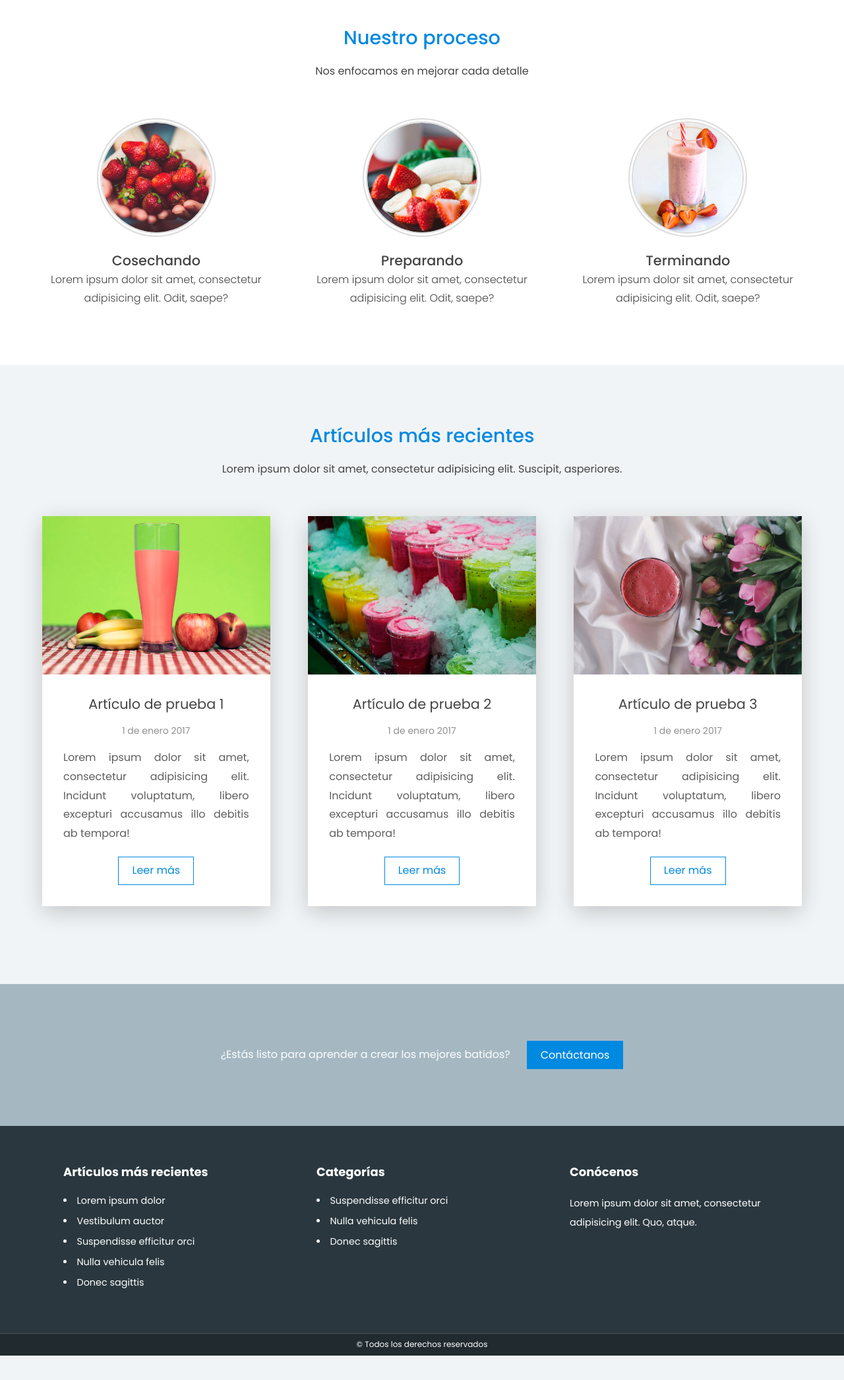
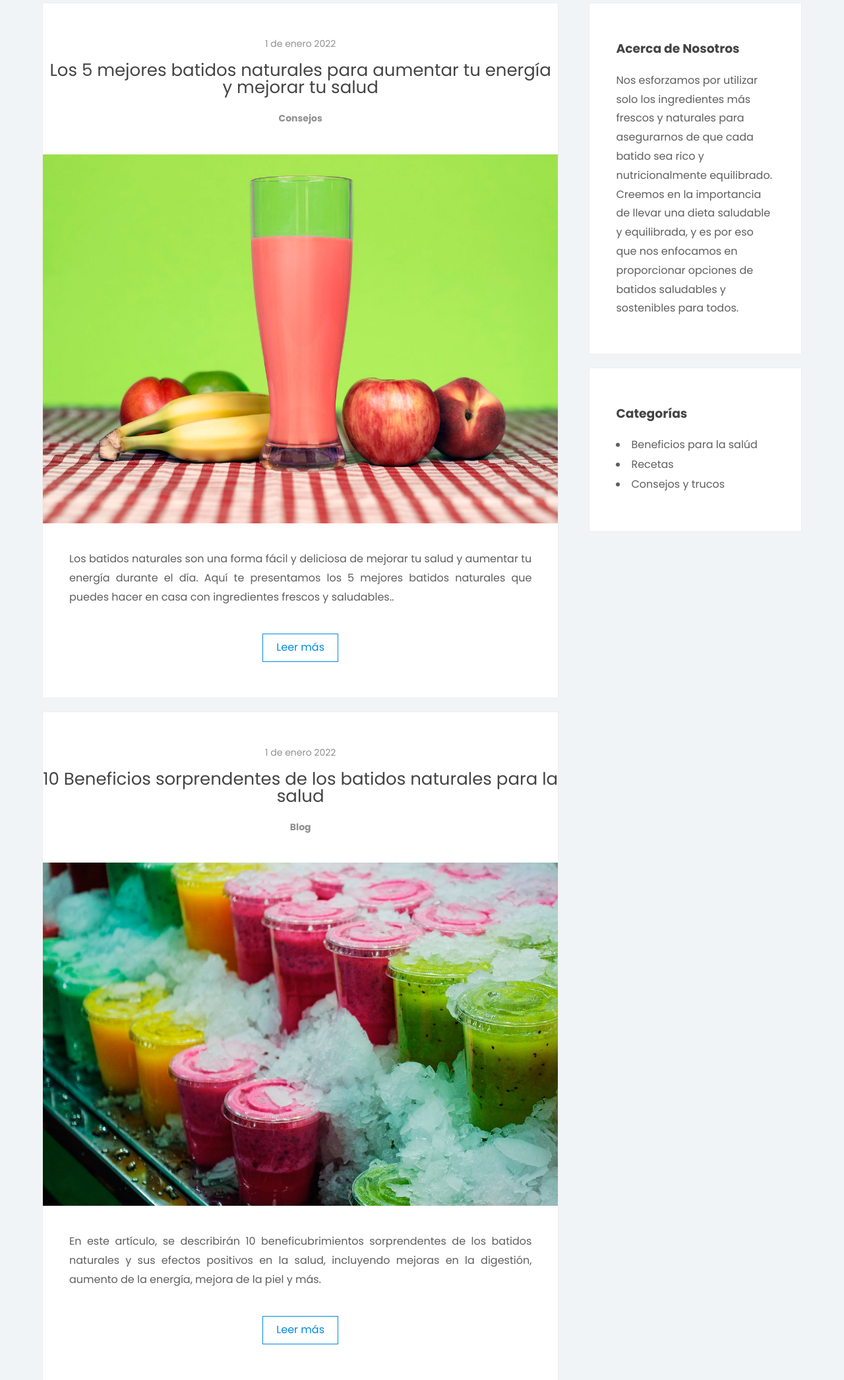
Before and after one commit to felipeberrio/Frutal, a plain HTML site: page blog.html in a window 1280 px wide. Shown: the part 487-2578 px from the top of the page at 66% size. Before the commit the page ends 2541 px from the top, so only its background shows below. Drawn offline with nearby package versions, Linux system fonts and the light colour scheme.

Commit message:
Commit frontend

```diff
--- a/home-page.html
+++ b/blog.html
@@ -70,10 +70,10 @@
             </a>
           </div>
           <ul>
-            <li class="page-active"><a href="#">Inicio</a></li>
-            <li><a href="#">Nosotros</a></li>
-            <li><a href="#">Blog</a></li>
-            <li><a href="#">Contacto</a></li>
+            <li><a href="./index.html">Inicio</a></li>
+            <!-- <li><a href="./contact.html">Nosotros</a></li> -->
+            <li class="page-active"><a href="./blog.html">Blog</a></li>
+            <li><a href="/contact.html">Contacto</a></li>
           </ul>
         </nav>
 
@@ -87,88 +87,34 @@
     <section class="main">
 
       <!-- Slider -->
-      <section class="slider-principal">
-        <div class="slider" id="slider">
-          <img src="img/slide1.jpg" alt="">
-          <img src="img/slide2.jpg" alt="">
-          <img src="img/slide3.jpg" alt="">
-          <img src="img/slide4.jpg" alt="">
-        </div>
-        <div class="overlay-slider"></div>
-        <div class="texto-slider">
-          <h3>Porque lo mejor se vive con fruta</h3>
-          <p>Revisa nuestro proceso de preparación desde cero</p>
-          <a href="#blurbs">VER MÁS</a>
+      <section class="banner-principal">
+        <div class="banner" style="background-image: url('img/slide1.jpg');"></div>
+        <div class="overlay-banner"></div>
+        <div class="texto-banner">
+          <h3>Blog</h3>
         </div>
       </section> <!-- Slider -->
 
-      <section class="blurbs" id="blurbs">
+      <section class="blog">
         <div class="contenedor">
 
-          <div class="titulo-seccion">
-            <h3>Nuestro proceso</h3>
-            <p>Nos enfocamos en mejorar cada detalle</p>
-          </div>
-
-          <div class="contenido-seccion">
-
-            <article class="blurb">
-              <div class="imagen">
-                <img src="img/blurb-cosechando.jpg" alt="">
-              </div>
-              <div class="texto">
-                <h4>Cosechando</h4>
-                <p>Lorem ipsum dolor sit amet, consectetur adipisicing elit. Odit, saepe?</p>
-              </div>
-            </article>
-
-            <article class="blurb">
-              <div class="imagen">
-                <img src="img/blurb-preparando.jpg" alt="">
-              </div>
-              <div class="texto">
-                <h4>Preparando</h4>
-                <p>Lorem ipsum dolor sit amet, consectetur adipisicing elit. Odit, saepe?</p>
-              </div>
-            </article>
-
-            <article class="blurb">
-              <div class="imagen">
-                <img src="img/blurb-terminando.jpg" alt="">
-              </div>
-              <div class="texto">
-                <h4>Terminando</h4>
-                <p>Lorem ipsum dolor sit amet, consectetur adipisicing elit. Odit, saepe?</p>
-              </div>
-            </article>
-
-          </div>  <!-- /Contenido sección -->
-        </div>
-      </section> <!-- /Blurbs -->
-
-      <section class="ultimos-articulos">
-        <div class="contenedor">
-
-          <div class="titulo-seccion">
-            <h3>Artículos más recientes</h3>
-            <p>Lorem ipsum dolor sit amet, consectetur adipisicing elit. Suscipit, asperiores.</p>
-          </div>
-
-          <div class="contenedor-articulos">
+          <div class="listado-articulos">
 
             <article class="article">
+
+              <div class="article-header">
+                <p class="article-date">1 de enero 2022</p>
+                <h2><a href="#">Los 5 mejores batidos naturales para aumentar tu energía y mejorar tu salud</a></h2>
+                <p class="article-category"><a href="#">Consejos</a></p>
+              </div><!-- /article-header -->
 
               <a href="#">
               <img src="img/articulo1.jpg" alt="">
               </a>
 
               <div class="article-content">
-                <div class="article-header">
-    							<h2><a href="#">Artículo de prueba 1</a></h2>
-                  <p class="article-date">1 de enero 2017</p>
-    						</div><!-- /.blog-entry-header -->
 
-    						<p>Lorem ipsum dolor sit amet, consectetur adipisicing elit. Incidunt voluptatum, libero excepturi accusamus illo debitis ab tempora!</p>
+    						<p>Los batidos naturales son una forma fácil y deliciosa de mejorar tu salud y aumentar tu energía durante el día. Aquí te presentamos los 5 mejores batidos naturales que puedes hacer en casa con ingredientes frescos y saludables..</p>
 
     						<p class="read-more-container"><a href="#" class="read-more-link">Leer más</a></p>
               </div> <!-- /.article-content -->
@@ -177,46 +123,81 @@
 
             <article class="article">
 
+              <div class="article-header">
+                <p class="article-date">1 de enero 2022</p>
+                <h2><a href="#">10 Beneficios sorprendentes de los batidos naturales para la salud</a></h2>
+                <p class="article-category"><a href="#">Blog</a></p>
+              </div><!-- /article-header -->
+
               <a href="#">
               <img src="img/articulo2.jpg" alt="">
               </a>
 
               <div class="article-content">
-  						  <div class="article-header">
-  						  	<h2><a href="#">Artículo de prueba 2</a></h2>
-                  <p class="article-date">1 de enero 2017</p>
-  						  </div><!-- /.blog-entry-header -->
 
-                <p>Lorem ipsum dolor sit amet, consectetur adipisicing elit. Incidunt voluptatum, libero excepturi accusamus illo debitis ab tempora!</p>
+    						<p>En este artículo, se describirán 10 beneficubrimientos sorprendentes de los batidos naturales y sus efectos positivos en la salud, incluyendo mejoras en la digestión, aumento de la energía, mejora de la piel y más.</p>
 
-  						  <p class="read-more-container"><a href="#" class="read-more-link">Leer más</a></p>
+    						<p class="read-more-container"><a href="#" class="read-more-link">Leer más</a></p>
               </div> <!-- /.article-content -->
 
   					</article>	<!-- /.article -->
 
             <article class="article">
 
+              <div class="article-header">
+                <p class="article-date">1 de enero 2022</p>
+                <h2><a href="#">Recetas fáciles y deliciosas de batidos naturales para todas las ocasiones</a></h2>
+                <p class="article-category"><a href="#">Recetas</a></p>
+              </div><!-- /article-header -->
+
               <a href="#">
               <img src="img/articulo3.jpg" alt="">
               </a>
 
               <div class="article-content">
-  						  <div class="article-header">
-  						  	<h2><a href="#">Artículo de prueba 3</a></h2>
-                  <p class="article-date">1 de enero 2017</p>
-  						  </div><!-- /.blog-entry-header -->
 
-                <p>Lorem ipsum dolor sit amet, consectetur adipisicing elit. Incidunt voluptatum, libero excepturi accusamus illo debitis ab tempora!</p>
+    						<p>Este artículo incluirá recetas fáciles y deliciosas de batidos naturales para diferentes ocasiones, incluyendo batidos para la mañana, para el post-entrenamiento, para el almuerzo y más. Todas las recetas estarán hechas con ingredientes frescos y saludables para asegurarte de obtener los mejores descubrimientos nutricionales.</p>
 
-  						  <p class="read-more-container"><a href="#" class="read-more-link">Leer más</a></p>
+    						<p class="read-more-container"><a href="#" class="read-more-link">Leer más</a></p>
               </div> <!-- /.article-content -->
 
   					</article>	<!-- /.article -->
 
-          </div>
+            <div class="navegacion-articulos">
+  						<nav>
+  							<div class="anterior">
+  								<a href="#"><i class="fa fa-arrow-left" aria-hidden="true"></i> Artículos antiguos</a>
+  							</div>
+  							<div class="siguiente">
+  								<a href="#">Artículos recientes <i class="fa fa-arrow-right" aria-hidden="true"></i></a>
+  							</div>
+  						</nav>
+  					</div> <!-- /.navegacion-articulos -->
+
+          </div>  <!-- /listado-articulos -->
+
+          <aside class="sidebar-principal">
+
+            <div id="text-3" class="widget widget_text">
+    					<h3 class="widget-title">Acerca de Nosotros</h3>
+    					<div class="textwidget">
+    						<p>Nos esforzamos por utilizar solo los ingredientes más frescos y naturales para asegurarnos de que cada batido sea rico y nutricionalmente equilibrado. Creemos en la importancia de llevar una dieta saludable y equilibrada, y es por eso que nos enfocamos en proporcionar opciones de batidos saludables y sostenibles para todos.</p>
+    					</div>
+    				</div><!-- /.widget_text -->
+
+    				<div id="categories-3" class="widget widget_categories">
+    					<h3 class="widget-title">Categorías</h3>
+    					<ul>
+						  	<li><a href="#">Beneficios para la salúd</a></li>
+						  	<li><a href="#">Recetas</a></li>
+						  	<li><a href="#">Consejos y trucos</a></li>
+    					</ul>
+    				</div>
+
+          </aside> <!-- /sidebar-principal -->
 
         </div>
-      </section> <!-- /.ultimos-articulos -->
+      </section> <!-- /Blog -->
 
     </section> <!-- /Main -->
 
@@ -244,11 +225,9 @@
             <div class="widget">
 						  <h3 class="widget-title">Artículos más recientes</h3>
 						  <ul>
-						  	<li><a href="#">Lorem ipsum dolor</a></li>
-						  	<li><a href="#">Vestibulum auctor</a></li>
-						  	<li><a href="#">Suspendisse efficitur orci</a></li>
-						  	<li><a href="#">Nulla vehicula felis</a></li>
-						  	<li><a href="#">Donec sagittis</a></li>
+						  	<li><a href="#">Los 5 mejores batidos naturales para aumentar tu energía y mejorar tu salud</a></li>
+						  	<li><a href="#">10 Beneficios sorprendentes de los batidos naturales para la salud</a></li>
+						  	<li><a href="#">Recetas fáciles y deliciosas de batidos naturales para todas las ocasiones</a></li>
 						  </ul>
 					  </div>
           </div>
@@ -257,9 +236,9 @@
             <div class="widget">
 						  <h3 class="widget-title">Categorías</h3>
 						  <ul>
-						  	<li><a href="#">Suspendisse efficitur orci</a></li>
-						  	<li><a href="#">Nulla vehicula felis</a></li>
-						  	<li><a href="#">Donec sagittis</a></li>
+						  	<li><a href="#">Beneficios para la salúd</a></li>
+						  	<li><a href="#">Recetas</a></li>
+						  	<li><a href="#">Consejos y trucos</a></li>
 						  </ul>
 					  </div>
           </div>
@@ -267,7 +246,7 @@
           <div class="contenedor-widget">
             <div class="widget">
 						  <h3 class="widget-title">Conócenos</h3>
-						  <p>Lorem ipsum dolor sit amet, consectetur adipisicing elit. Quo, atque.</p>
+						  <p>"Uniendo la frescura de la naturaleza con el sabor de la vida: Conoce a la empresa de batidos naturales de alta calidad."</p>
 					  </div>
           </div>
 
```
Also changed, not shown: contact.html (+21 -14 lines), index.html (+93 -82 lines).
